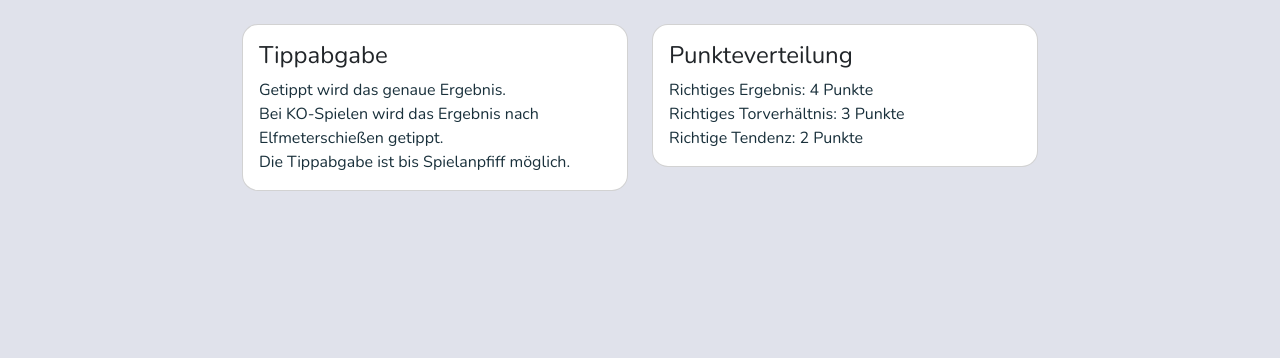
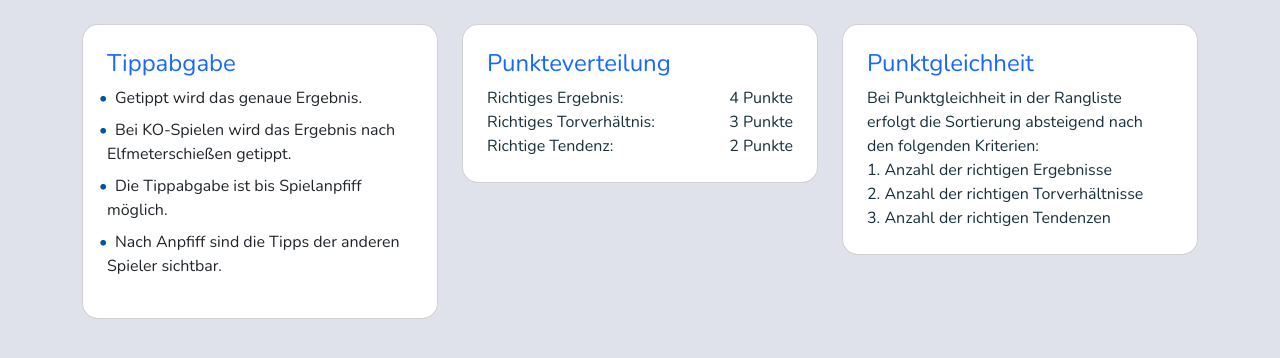
Before and after one commit to 1olp1/em_tippspiel_server_version, a Flask app: page /regeln in a window 1280 px wide. Shown: the part 82-440 px from the top of the page. Run offline with Flask 3, Linux system fonts and the light colour scheme; some libraries are stand-ins or nearby versions.

Commit message:
Bugfixes and Desgin updates

```diff
--- a/app.py
+++ b/app.py
@@ -16,6 +16,7 @@ def after_request(response):
     response.headers["Expires"] = 0
     response.headers["Pragma"] = "no-cache"
     return response
+
 
 @app.route("/rangliste", methods=["GET", "POST"])
 @login_required
--- a/helpers.py
+++ b/helpers.py
@@ -1,5 +1,5 @@
 from flask import flash, redirect, session
-from sqlalchemy import func, text, desc, case
+from sqlalchemy import func, text, desc, case, or_, and_
 from sqlalchemy.orm import joinedload
 import time
 from functools import wraps
@@ -148,6 +148,36 @@ def update_league_table(db_session):
         db_session.commit()
 
 
+def insert_or_update_matches_to_db(db_session):
+    # Query openliga API with link from above
+    matchdata = get_openliga_json(url_matchdata)
+
+    if matchdata:
+        for match in matchdata:
+            # Local variable if match is finished
+            matchFinished = match["matchIsFinished"]
+
+            team1_score = match["matchResults"][-1]["pointsTeam1"] if matchFinished else None   # -1 ensures that only final score is saved
+            team2_score = match["matchResults"][-1]["pointsTeam2"] if matchFinished else None
+
+            match_entry = Match(
+                id=match["matchID"],
+                matchday=match["group"]["groupOrderID"],
+                team1_id=match["team1"]["teamId"],
+                team2_id=match["team2"]["teamId"],
+                team1_score=team1_score,
+                team2_score=team2_score,
+                matchDateTime=match["matchDateTime"],
+                matchIsFinished=matchFinished,
+                location=match["location"]["locationCity"],
+                lastUpdateDateTime=match["lastUpdateDateTime"]
+            )
+
+            db_session.merge(match_entry)  # Use merge to insert or update
+
+    db_session.commit()
+
+
 def update_user_scores(db_session):
     start_time = time.time()
 
@@ -164,14 +194,21 @@ def update_user_scores(db_session):
 
 def award_predictions(db_session):
     # Get matches that need to be evaluated
-    matches = db_session.query(Match).filter(
-        ((Match.matchIsFinished == 1) | (Match.is_underway == True)),
-        Match.predictions_evaluated == 0
+    current_time = datetime.now()
+    matches_to_evaluate = db_session.query(Match).filter(
+        Match.predictions_evaluated == 0,
+        or_(
+            Match.matchIsFinished == 1,
+            and_(
+                Match.matchDateTime <= current_time,
+                Match.matchIsFinished == 0
+            )
+        )
     ).all()
 
     predictions_awarded = False
 
-    for match in matches:
+    for match in matches_to_evaluate:
         if match.team1_score is not None:
             # Calculate match outcome parameters
             team1_score = match.team1_score
@@ -290,32 +327,20 @@ def process_predictions(valid_matches, session, db_session, request):
         flash("Keine Änderungen oder Tipps fehlerhaft.", "warning")
 
 
-def insert_or_update_matches_to_db(db_session):
-    # Query openliga API with link from above
-    matchdata = get_openliga_json(url_matchdata)
+def update_match_score_for_live_scores(db_session, match_API):
+    match = match_API
 
-    if matchdata:
-        for match in matchdata:
-            # Local variable if match is finished
-            matchFinished = match["matchIsFinished"]
+    team1_score = match["matchResults"][-1]["pointsTeam1"] if match["matchResults"] else None
+    team2_score = match["matchResults"][-1]["pointsTeam2"] if match["matchResults"] else None
 
-            team1_score = match["matchResults"][-1]["pointsTeam1"] if matchFinished else None   # -1 ensures that only final score is saved
-            team2_score = match["matchResults"][-1]["pointsTeam2"] if matchFinished else None
+    match_entry = Match(
+        id=match["matchID"],
+        team1_score=team1_score,
+        team2_score=team2_score,
+        lastUpdateDateTime=match["lastUpdateDateTime"]
+    )
 
-            match_entry = Match(
-                id=match["matchID"],
-                matchday=match["group"]["groupOrderID"],
-                team1_id=match["team1"]["teamId"],
-                team2_id=match["team2"]["teamId"],
-                team1_score=team1_score,
-                team2_score=team2_score,
-                matchDateTime=match["matchDateTime"],
-                matchIsFinished=matchFinished,
-                location=match["location"]["locationCity"],
-                lastUpdateDateTime=match["lastUpdateDateTime"]
-            )
-
-            db_session.merge(match_entry)  # Use merge to insert or update
+    db_session.merge(match_entry)  # Use merge to insert or update
 
     db_session.commit()
 
@@ -549,6 +574,26 @@ def update_matches_and_scores(db_session):
     print("Matches and user scores updated.")
 
 
+@timer
+def update_live_matches_and_scores(db_session):
+    print("Updating live matches and user scores...")
+
+    live_matches = find_live_matches(db_session)
+    game_updated = False
+
+    for match in live_matches:
+        match_data = get_matchdata_openliga(match.id)
+        if match_data:
+            update_match_score_for_live_scores(db_session, match_data)
+            if match_data["matchIsFinished"] == 1:
+                update_matches_and_scores(db_session)       # In order to also update other matchups that may depend
+            game_updated = True                             # on the live match that has ended, like in a tournament
+                                                            # TODO add routine for league table
+    if game_updated:
+        update_user_scores(db_session)
+    print("Updating live matches and user scores finished.")
+
+
 def get_matchdata_openliga(id):
     url = f"https://api.openligadb.de/getmatchdata/{id}"
 
@@ -662,12 +707,13 @@ def normalize_datetime(input_dt):
 
 def find_closest_in_time_kickoff_match_db(db_session):
     # Query to find the match closest in time, adding 140 minutes to matchDateTime
+    current_time = datetime.now()
     # Query with help from chatgpt
     query = db_session.query(Match).options(
         joinedload(Match.team1),
         joinedload(Match.team2)
     ).order_by(
-        func.abs(func.timestampdiff(text('SECOND'), Match.matchDateTime, func.now()))
+        func.abs(func.timestampdiff(text('SECOND'), Match.matchDateTime, current_time))
     ).first()
 
     return query
@@ -682,24 +728,6 @@ def find_live_matches(db_session):
     ).all()
 
     return live_matches
-
-
-@timer
-def update_live_matches_and_scores(db_session):
-    print("Updating live matches and user scores...")
-
-    live_matches = find_live_matches(db_session)
-    game_updated = False
-
-    for match in live_matches:
-        match_data = get_matchdata_openliga(match.id)
-        if match_data:
-            update_match_in_db(match_data, match, db_session)
-            game_updated = True
-
-    if game_updated:
-        update_user_scores(db_session)
-    print("Updating live matches and user scores finished.")
 
 
 def find_closest_in_time_matchday_db(db_session):
--- a/static/styles.css
+++ b/static/styles.css
@@ -174,14 +174,6 @@ nav .navbar-brand .blue {
 }
 
 
-/* Index route formatting */
-.card-text, .stats {
-    display: flex;
-}
-.stats {
-    margin-bottom: 0.1rem;
-}
-
 /* CSS for responsive design */
 .table-responsive-desktop {
     max-height: 620px; /* Adjust as needed */
@@ -233,3 +225,43 @@ nav .navbar-brand .blue {
         display: inline-block; /* or display: block; */
     }
 }
+
+/* Index route formatting */
+.card-body {
+    text-align: left; /* Ensure the card body text is left-aligned */
+  }
+  .stats {
+    display: flex;
+    justify-content: space-between; /* Distribute space between the text and the span */
+  }
+  .stats span {
+    text-align: right; /* Right-align text inside the span */
+    margin-left: auto; /* Push the span to the right */
+  }
+
+/* Regeln route formatting */
+.card-body {
+    padding: 1.5rem; /* Adjust padding as needed */
+  }
+
+  .card-title {
+    color: rgb(22, 104, 255); /* Example text color */
+    font-size: 1.5rem; /* Example font size */
+  }
+
+  ul.list-unstyled {
+    padding: left 10px;
+  }
+
+  ul.list-unstyled li {
+    margin-bottom: 0.5rem; /* Adjust margin between list items */
+    list-style-type: none; /* Remove default list bullets */
+  }
+
+  ul.list-unstyled li:before {
+    content: "\2022"; /* Use bullet character as list item marker */
+    color: #0055a0; /* Example bullet color */
+    display:inline-table;
+    width: 1em;
+    margin-left: -0.5em; /* Adjust position for bullet */
+  }
--- a/templates/regeln.html
+++ b/templates/regeln.html
@@ -6,24 +6,51 @@
 
 {% block main %}
 
-<div class="row">
-    <div class="col-sm-6">
+<div class="row mb-3">
+  <div class="col-md-4 mb-3">
     <div class="card rounded-4">
       <div class="card-body">
         <h4 class="card-title">Tippabgabe</h4>
-          <p class="card-text"> Getippt wird das genaue Ergebnis. <br>
-            Bei KO-Spielen wird das Ergebnis nach Elfmeterschießen getippt.<br>
-            Die Tippabgabe ist bis Spielanpfiff möglich.</p>
+        <ul class="list-unstyled">
+          <li>Getippt wird das genaue Ergebnis.</li>
+          <li>Bei KO-Spielen wird das Ergebnis nach Elfmeterschießen getippt.</li>
+          <li>Die Tippabgabe ist bis Spielanpfiff möglich.</li>
+          <li>Nach Anpfiff sind die Tipps der anderen Spieler sichtbar.</li>
+        </ul>
       </div>
     </div>
   </div>
-    <div class="col-sm-6">
+
+  <div class="col-md-4 mb-3">
     <div class="card rounded-4">
       <div class="card-body">
         <h4 class="card-title">Punkteverteilung</h4>
-          <p class="card-text">Richtiges Ergebnis: 4 Punkte <br>
-            Richtiges Torverhältnis: 3 Punkte <br>
-            Richtige Tendenz: 2 Punkte <br>
+        <p class="card-text">
+          <span class="d-flex justify-content-between">
+            <span>Richtiges Ergebnis:</span>
+            <span>4 Punkte</span>
+          </span>
+          <span class="d-flex justify-content-between">
+            <span>Richtiges Torverhältnis:</span>
+            <span>3 Punkte</span>
+          </span>
+          <span class="d-flex justify-content-between">
+            <span>Richtige Tendenz:</span>
+            <span>2 Punkte</span>
+          </span>
+        </p>
+      </div>
+    </div>
+  </div>
+  <div class="col-md-4 mb-3">
+    <div class="card rounded-4">
+      <div class="card-body">
+        <h4 class="card-title">Punktgleichheit</h4>
+        <p class="card-text">
+          Bei Punktgleichheit in der Rangliste erfolgt die Sortierung absteigend nach den folgenden Kriterien: <br>
+          1. Anzahl der richtigen Ergebnisse <br>
+          2. Anzahl der richtigen Torverhältnisse <br>
+          3. Anzahl der richtigen Tendenzen
         </p>
       </div>
     </div>
@@ -31,6 +58,4 @@
 </div>
 
 
-
-
 {% endblock %}
```
Also changed, not shown: templates/index.html (+7 -14 lines), templates/pagination.html (deleted, +0 -62 lines), templates/rangliste.html (+16 -9 lines). Lines whose indentation alone changed are shown as unchanged.
